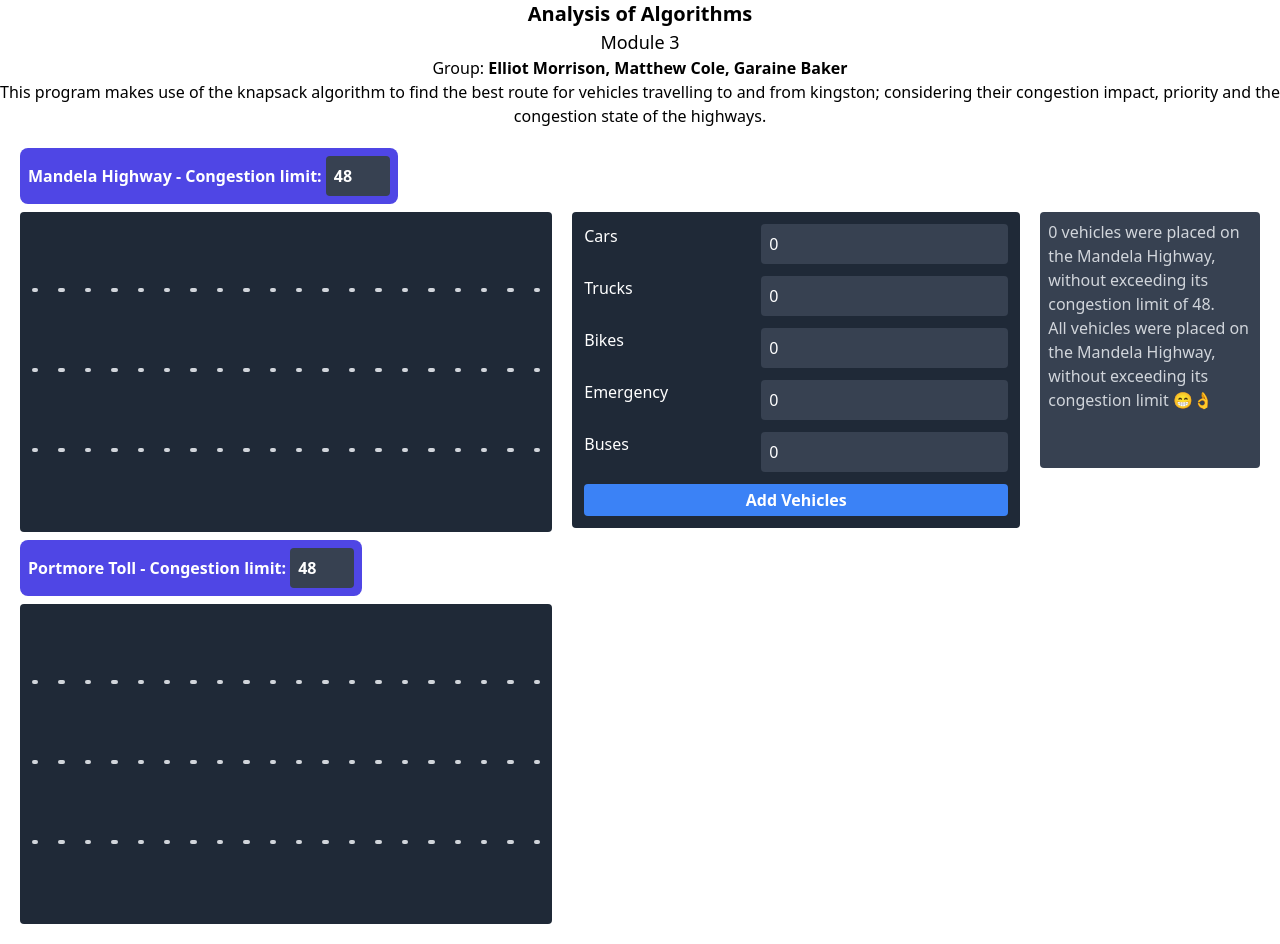
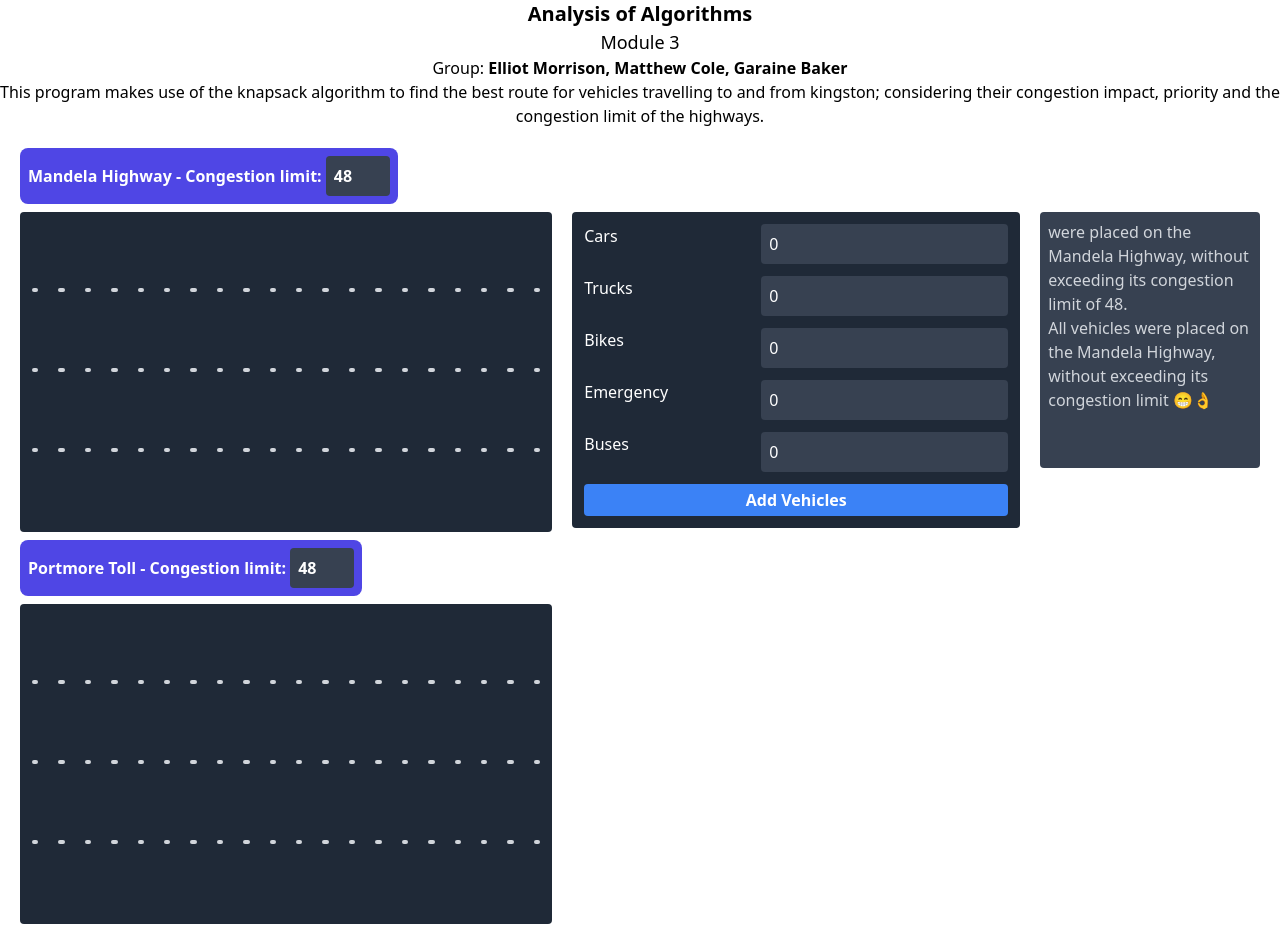
Before and after one commit to EM-CodeReever/AOA-Module-3-and-4, a SvelteKit app: page / in a window 1280 px wide. Both pictures are taken after a click on the button "Add Vehicles". Built offline with nearby package versions, Linux system fonts and the light colour scheme.

Commit message:
QOL: dynamic vehicle type count

```diff
--- a/src/routes/+page.svelte
+++ b/src/routes/+page.svelte
@@ -37,6 +37,56 @@
     }
     return allVehicles;
   }
+
+  function countVehicleTypes(vehicles: Vehicle[]){
+
+    let carCount = 0;
+    let truckCount = 0;
+    let bikeCount = 0;
+    let emergencyCount = 0;
+    let busCount = 0;
+
+    let countString = "";
+
+    for(let i = 0; i < vehicles.length; i++){
+        let vehicle = vehicles[i];
+        if(vehicle.type === "Car"){
+            carCount++;
+        }
+        if(vehicle.type === "Truck"){
+            truckCount++;
+        }
+        if(vehicle.type === "Bike"){
+            bikeCount++;
+        }
+        if(vehicle.type === "Emergency"){
+            emergencyCount++;
+        }
+        if(vehicle.type === "Bus"){
+            busCount++;
+        }
+    }
+
+    if(carCount > 0){
+        countString += `${carCount} Car(s), `;
+    }
+    if(truckCount > 0){
+        countString += `${truckCount} Truck(s), `;
+    }
+    if(bikeCount > 0){
+        countString += `${bikeCount} Bike(s), `;
+    }
+    if(emergencyCount > 0){
+        countString += `${emergencyCount} Emergency Vehicle(s), `;
+    }
+    if(busCount > 0){
+        countString += `${busCount} Bus(es), `;
+    }
+
+    return countString;
+
+
+    }
 
 
     function getBestVehicles(capacity: number){
@@ -88,7 +138,7 @@
 <h1 class="text-xl text-center font-bold">Analysis of Algorithms</h1>
 <h2 class="text-lg text-center">Module 3</h2>
 <p class="text-center">Group: <strong>Elliot Morrison, Matthew Cole, Garaine Baker</strong></p>
-<p class="text-center">This program makes use of the knapsack algorithm to find the best route for vehicles travelling to and from kingston; considering their congestion impact, priority and the congestion state of the highways.</p>
+<p class="text-center">This program makes use of the knapsack algorithm to find the best route for vehicles travelling to and from kingston; considering their congestion impact, priority and the congestion limit of the highways.</p>
 
 
 
@@ -196,7 +246,7 @@
     <section>
         <div class="w-full max-w-lg mt-16 h-64 bg-gray-700 rounded p-2 text-gray-300">
             {#if showOutput}
-            <p>{vehicles.length} vehicles were placed on the Mandela Highway, without exceeding its congestion limit of {mandelaCapacity}. <br></p>
+            <p>{countVehicleTypes(vehicles)} were placed on the Mandela Highway, without exceeding its congestion limit of {mandelaCapacity}. <br></p>
             {#if leftOverVehicles.length > 0}
             <p>There were {leftOverVehicles.length} left-over vehicles placed on the Portmore Toll to Kingston, which is more efficient than adding them to the Mandela Hwy; consequently increasing congestion.</p>
             {:else}
```
